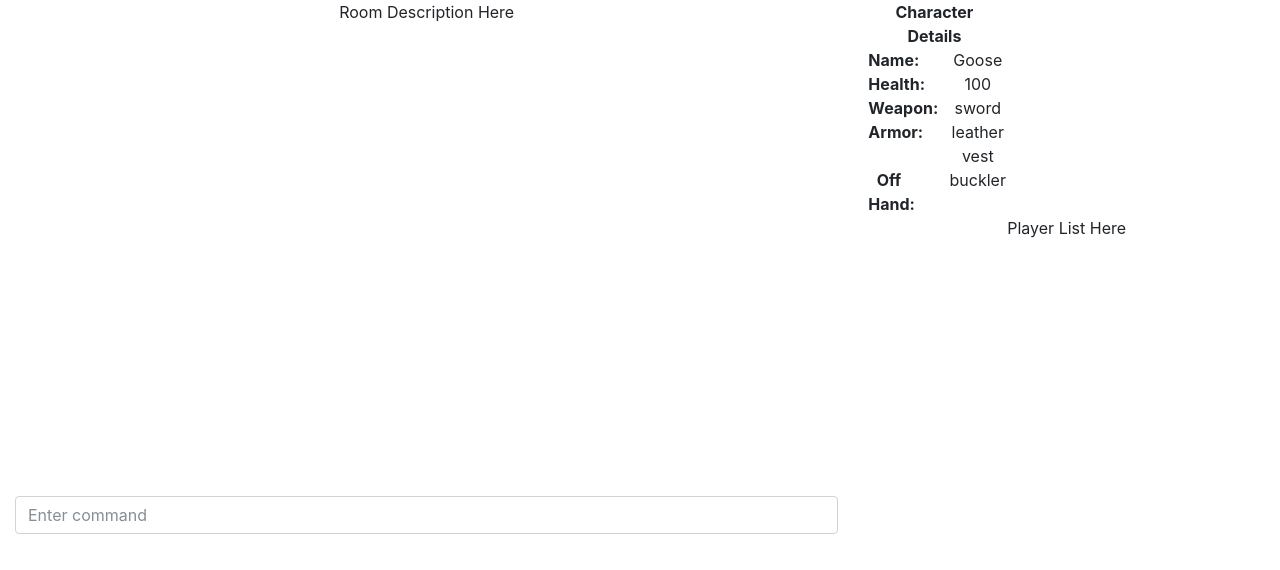
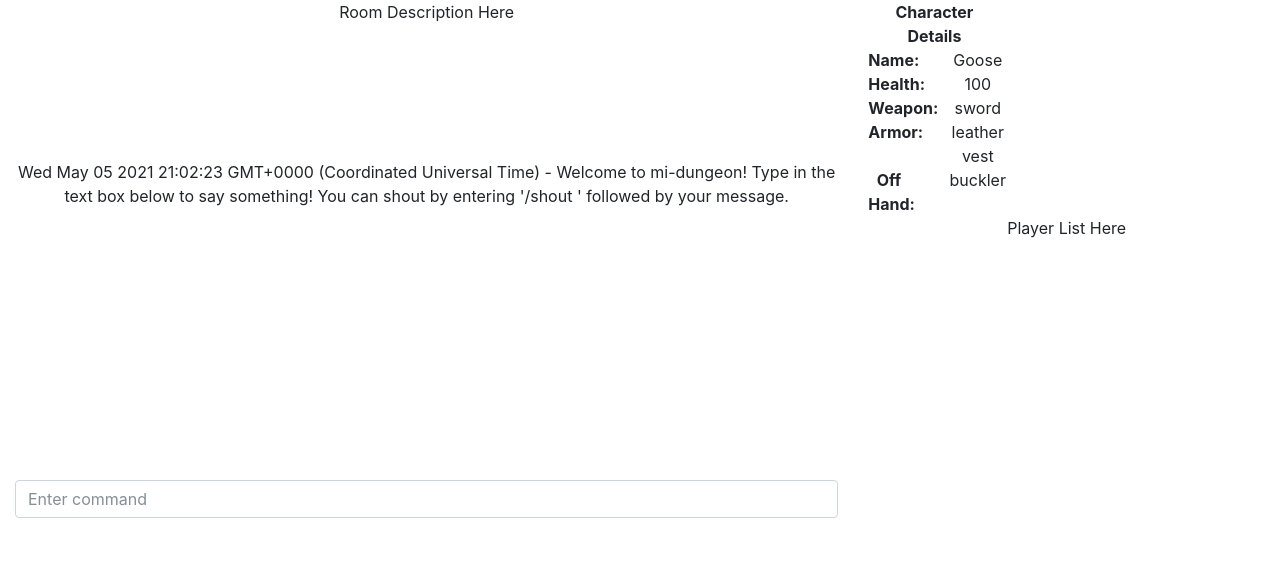
Before and after one commit to corgilobster/7CC005_WebTech, a React (Create React App) app in the folder 7cc005-portfolio/: page / in a window 1280 px wide. Shown: the top 570 px of the page. Built offline with nearby package versions, Linux system fonts and the light colour scheme.

Commit message:
Fixed bug not showing messages + intro message

```diff
--- a/7cc005-portfolio/src/Game.css
+++ b/7cc005-portfolio/src/Game.css
@@ -4,6 +4,7 @@
 
 .game-messageLog {
     min-height: 20em;
+    align-self: flex-start;
 }
 
 .game-characterDetails {
--- a/7cc005-portfolio/src/Game.js
+++ b/7cc005-portfolio/src/Game.js
@@ -10,6 +10,8 @@ class Game extends Component{
             room: 'start',
             messages: []
         };
+        this._handleCommand = this._onCommand.bind(this);
+        this._welcomeMessage();
     }
 
     _addMessage(message) {
@@ -18,14 +20,16 @@ class Game extends Component{
             timestamp: new Date(),
             message: message
         });
+        console.log("this is the message: " + message);
         this.setState({
             messages
         });
-        this._handleCommand = this._onCommand.bind(this);
+
     }
 
     _onCommand(e) {
         e.preventDefault();
+        console.log("_onCommand triggered");
         const command = this.commandInput.value;
         this.commandInput.value = "";
         if(command.startsWith("/shout ")) {
@@ -36,7 +40,9 @@ class Game extends Component{
         }
     }
 
-
+    _welcomeMessage() {
+       this._addMessage("Welcome to mi-dungeon! Type in the text box below to say something! You can shout by entering '/shout ' followed by your message.");
+    }
 
     render() {
         return(
@@ -53,7 +59,7 @@ class Game extends Component{
                         {/* Input Text Box */}
                         <form onSubmit={this._handleCommand}>
                             <input type="text" className="form-control" placeholder="Enter command"
-                                    ref={(input) => { this.commandInput = input; }}/>
+                                    ref={(input) => { this.commandInput = input; }} />
                         </form>
                     </div>
                 </div>
--- a/7cc005-portfolio/src/Messages.js
+++ b/7cc005-portfolio/src/Messages.js
@@ -6,6 +6,7 @@ class Messages extends Component {
     render(){
         const messageRows = this.props.messages
             .map((message) => <li>{message.timestamp.toString()} - {message.message}</li>);
+        console.log("Message class is called!");
         return(
             <ul className="list-unstyled">
                 {messageRows}
```
